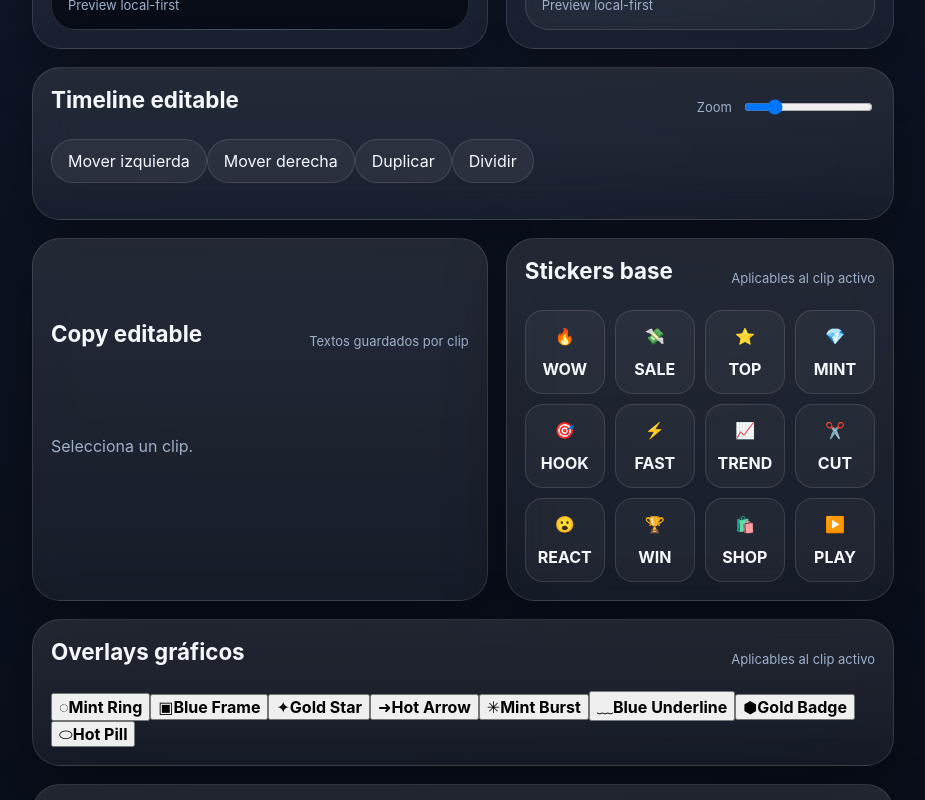
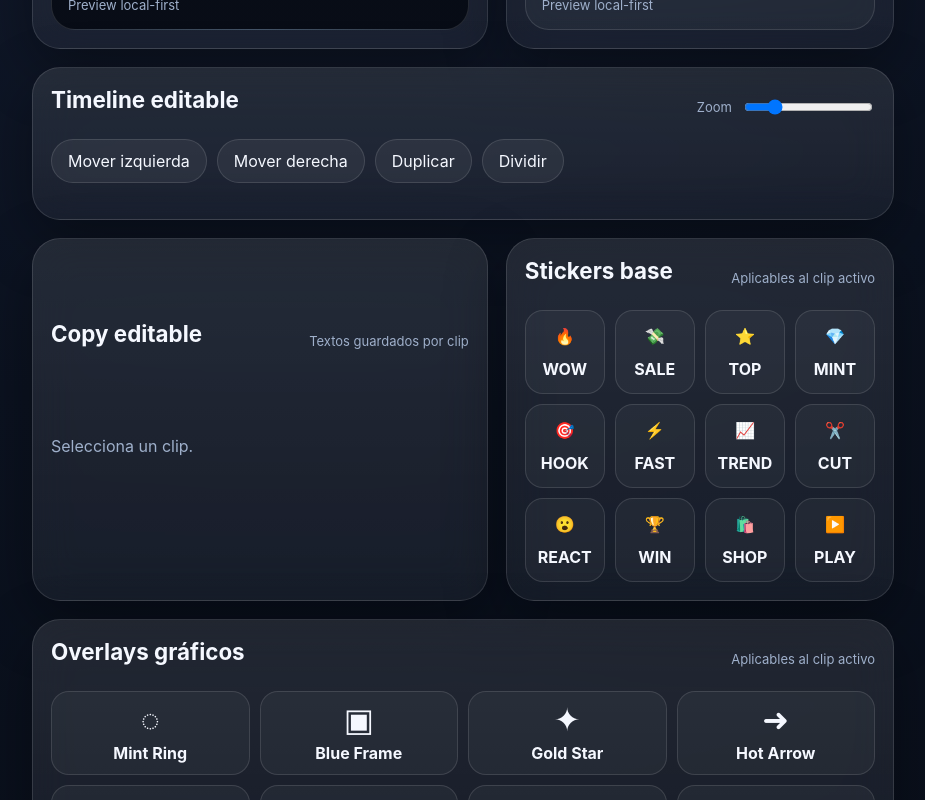
Before and after one commit to alain7224/MentaCut, a Next.js app: page /studio in a window 1280 px wide. Shown: the part 680-1480 px from the top of the page, without its empty margins (346-1271 px from the left). Built offline with nearby package versions, Linux system fonts and the light colour scheme.

Commit message:
feat: style timeline actions and graphic overlays

```diff
--- a/app/studio/studio.css
+++ b/app/studio/studio.css
@@ -34,6 +34,31 @@
   background: rgba(255, 255, 255, 0.10);
   font-weight: 700;
   backdrop-filter: blur(16px);
+}
+
+.graphic-overlay {
+  position: absolute;
+  inset: auto auto 18% 12%;
+  font-size: clamp(2rem, 8vw, 4rem);
+  font-weight: 800;
+  line-height: 1;
+  filter: drop-shadow(0 10px 26px rgba(0, 0, 0, 0.28));
+}
+
+.graphic-mint {
+  color: #59ffd3;
+}
+
+.graphic-blue {
+  color: #7bc7ff;
+}
+
+.graphic-gold {
+  color: #ffcf6b;
+}
+
+.graphic-hot {
+  color: #ff7a6b;
 }
 
 .trim-panel {
@@ -85,13 +110,21 @@
   color: inherit;
 }
 
-.sticker-grid {
+.clip-command-row {
+  display: flex;
+  gap: 10px;
+  flex-wrap: wrap;
+}
+
+.sticker-grid,
+.overlay-grid {
   display: grid;
   gap: 10px;
   grid-template-columns: repeat(4, minmax(0, 1fr));
 }
 
-.sticker-card {
+.sticker-card,
+.overlay-card {
   min-height: 84px;
   border-radius: 18px;
   border: 1px solid rgba(255, 255, 255, 0.12);
@@ -104,9 +137,15 @@
   text-align: center;
 }
 
-.sticker-card.active {
+.sticker-card.active,
+.overlay-card.active {
   border-color: rgba(89, 255, 211, 0.38);
   background: rgba(89, 255, 211, 0.10);
+}
+
+.overlay-symbol {
+  font-size: 2rem;
+  line-height: 1;
 }
 
 .clear-card {
@@ -115,7 +154,8 @@
 }
 
 @media (max-width: 980px) {
-  .sticker-grid {
+  .sticker-grid,
+  .overlay-grid {
     grid-template-columns: 1fr;
   }
 }
```
